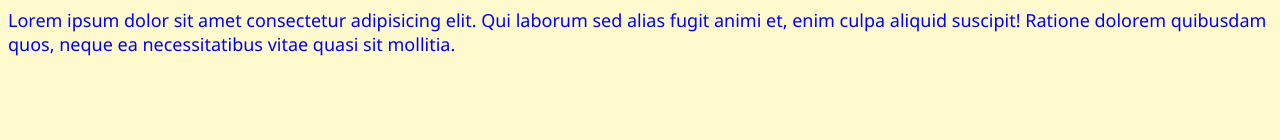
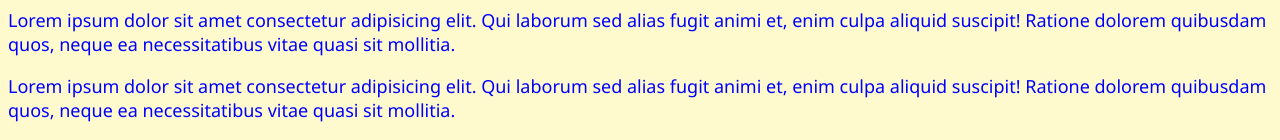
Before and after one commit to Juancho41/CursoProgramacionWeb, a plain HTML site: page index.html in a window 1280 px wide. Shown: the part 777-917 px from the top of the page. Before the commit the page ends 851 px from the top, so only its background shows below. Drawn offline with Linux system fonts and the light colour scheme.

Commit message:
agregue lorum

```diff
--- a/index.html
+++ b/index.html
@@ -32,6 +32,10 @@
         Qui laborum sed alias fugit animi et, enim culpa aliquid suscipit! Ratione dolorem quibusdam quos,
         neque ea necessitatibus vitae quasi sit mollitia.
     </p>
+    <p>Lorem ipsum dolor sit amet consectetur adipisicing elit.
+        Qui laborum sed alias fugit animi et, enim culpa aliquid suscipit! Ratione dolorem quibusdam quos,
+        neque ea necessitatibus vitae quasi sit mollitia.
+    </p>
 </body>
 
 </html>
```
